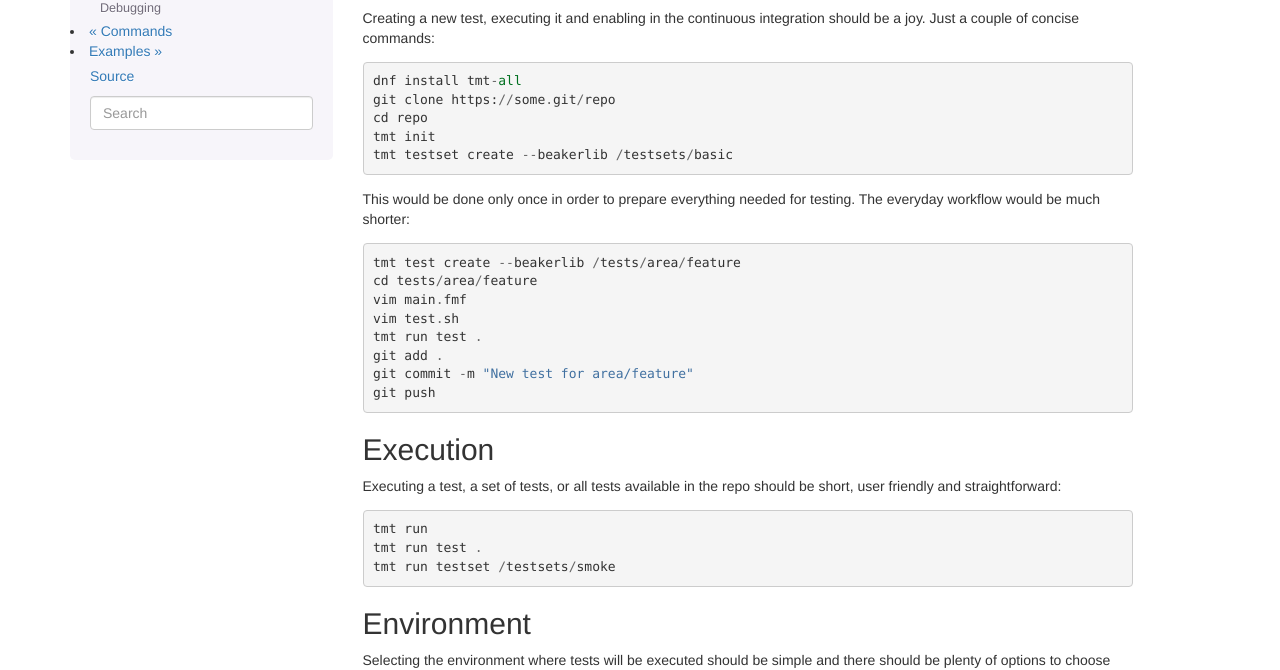
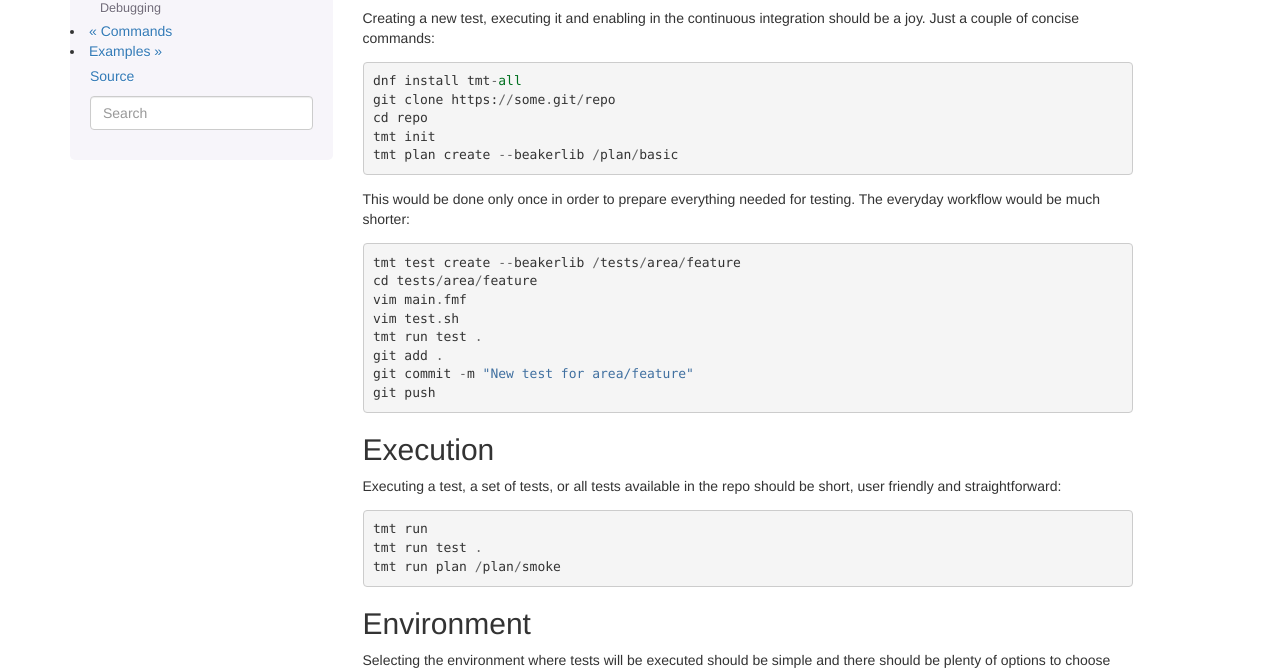
Before and after one commit to psss/did, a Sphinx documentation site: the page built from docs/dreams.rst, in a window 1280 px wide and 1288 px high. Shown: the part 185-855 px from the top of the window. Built offline with Sphinx 7.4.7, drawn with Linux system fonts in a browser that asks for light colours.

Commit message:
Rename remaining testset occurences to plan

```diff
--- a/README.rst
+++ b/README.rst
@@ -24,7 +24,7 @@ Command line usage is straightforward::
 Examples
 ~~~~~~~~~~~~~~~~~~~~~~~~~~~~~~~~~~~~~~~~~~~~~~~~~~~~~~~~~~~~~~~~~~
 
-By default all steps are executed for each testset detected::
+By default all steps are executed for each plan detected::
 
     tmt run
 
--- a/docs/dreams.rst
+++ b/docs/dreams.rst
@@ -15,7 +15,7 @@ integration should be a joy. Just a couple of concise commands::
     git clone https://some.git/repo
     cd repo
     tmt init
-    tmt testset create --beakerlib /testsets/basic
+    tmt plan create --beakerlib /plan/basic
 
 This would be done only once in order to prepare everything needed
 for testing. The everyday workflow would be much shorter::
@@ -38,7 +38,7 @@ repo should be short, user friendly and straightforward::
 
     tmt run
     tmt run test .
-    tmt run testset /testsets/smoke
+    tmt run plan /plan/smoke
 
 
 Environment
```
Also changed, not shown: 7 other files.
